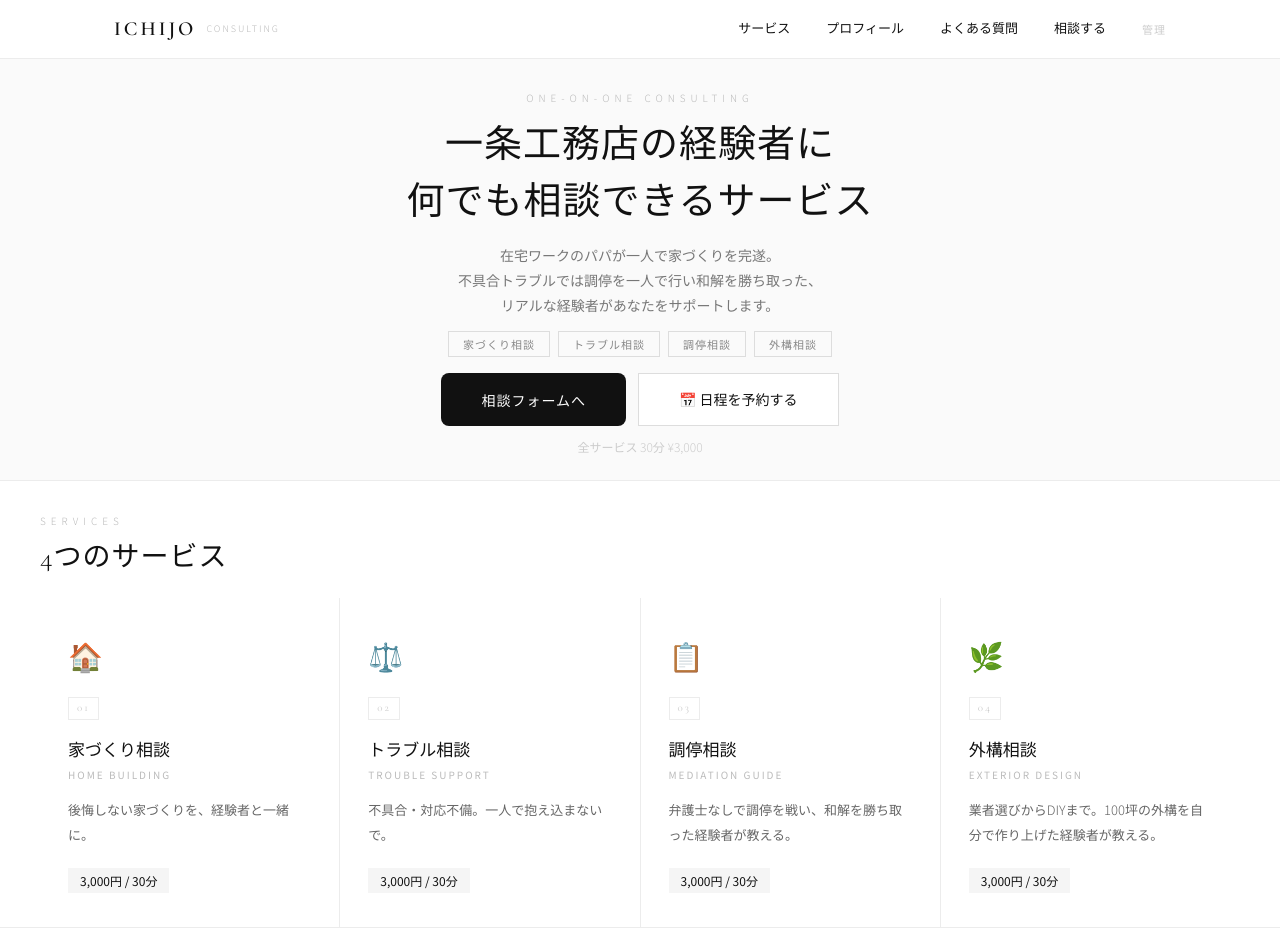
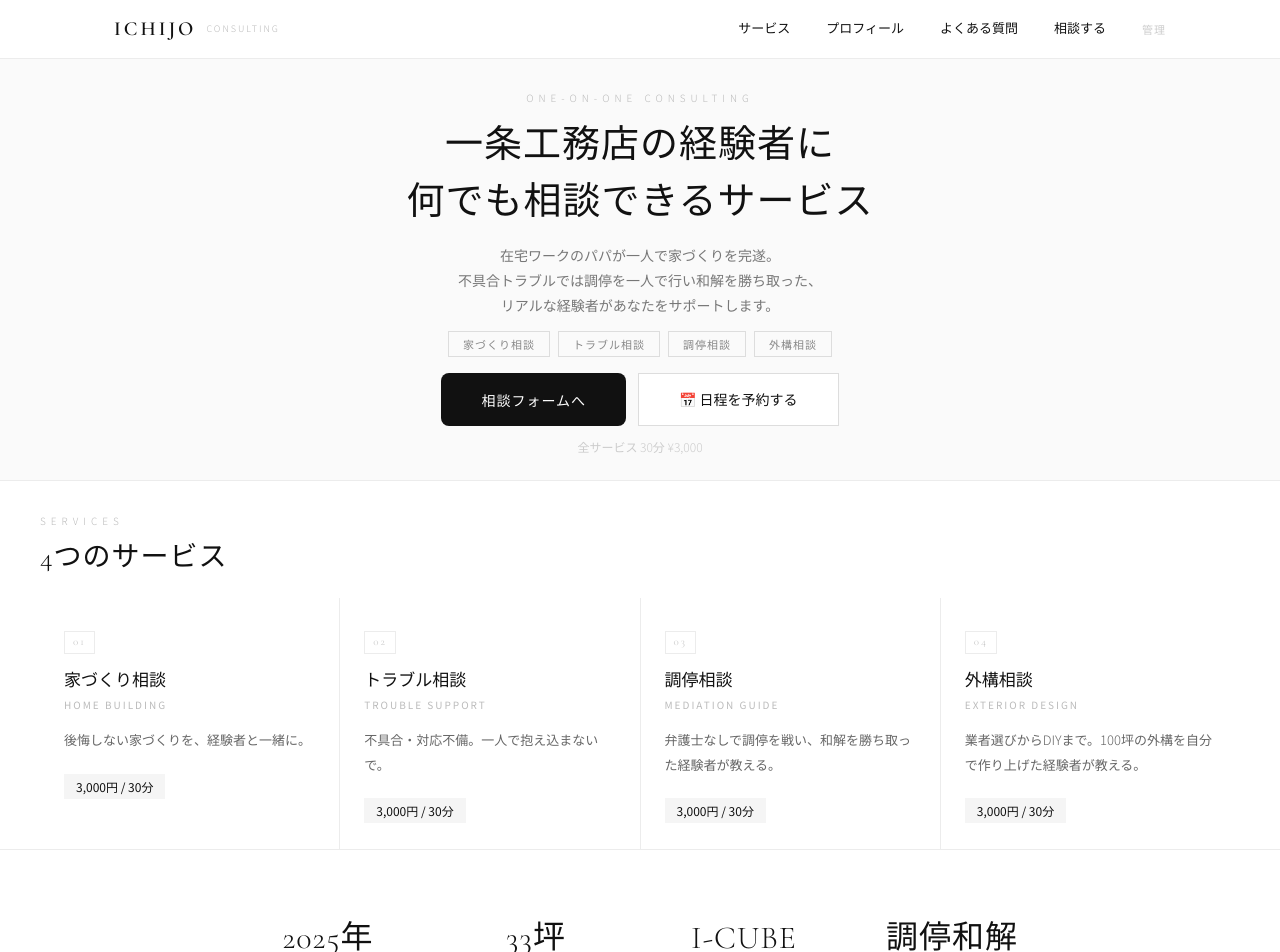
Before and after one commit to tradehant1-cloud/ichijo-consul, a React (Vite) app: page / in a window 1280 px wide. Shown: the top 952 px of the page. Built offline with nearby package versions, Linux system fonts and the light colour scheme.

Commit message:
remove service icons

```diff
--- a/src/App.jsx
+++ b/src/App.jsx
@@ -236,9 +236,8 @@
                 <h2 style={{ fontFamily: "'Cormorant Garamond', serif", fontSize: 28, fontWeight: 300, marginBottom: 20, letterSpacing: 1 }}>4つのサービス</h2>
                 <div className="services-grid" style={{ display: "grid", gridTemplateColumns: "repeat(4, 1fr)", gap: 1, background: "#ececec" }}>
                   {SERVICES.map((s) => (
-                    <div key={s.id} className="svc-card" onClick={() => setView("service")} style={{ background: "#fff", padding: "36px 28px" }}>
-                      <div style={{ fontSize: 28, marginBottom: 16 }}>{s.icon}</div>
-                      <div className="svc-num" style={{ fontFamily: "'Cormorant Garamond', serif", fontSize: 11, color: "#ccc", border: "1px solid #ececec", display: "inline-block", padding: "2px 8px", marginBottom: 16, letterSpacing: 2 }}>{s.num}</div>
+                    <div key={s.id} className="svc-card" onClick={() => setView("service")} style={{ background: "#fff", padding: "28px 24px" }}>
+                      <div className="svc-num" style={{ fontFamily: "'Cormorant Garamond', serif", fontSize: 11, color: "#ccc", border: "1px solid #ececec", display: "inline-block", padding: "2px 8px", marginBottom: 12, letterSpacing: 2 }}>{s.num}</div>
                       <h3 style={{ fontSize: 17, fontWeight: 500, marginBottom: 6 }}>{s.title}</h3>
                       <div className="svc-sub" style={{ fontSize: 10, color: "#bbb", letterSpacing: 2, marginBottom: 16 }}>{s.sub}</div>
                       <p style={{ fontSize: 13, color: "#666", lineHeight: 1.9, fontWeight: 300, marginBottom: 20 }}>{s.tagline}</p>
```
